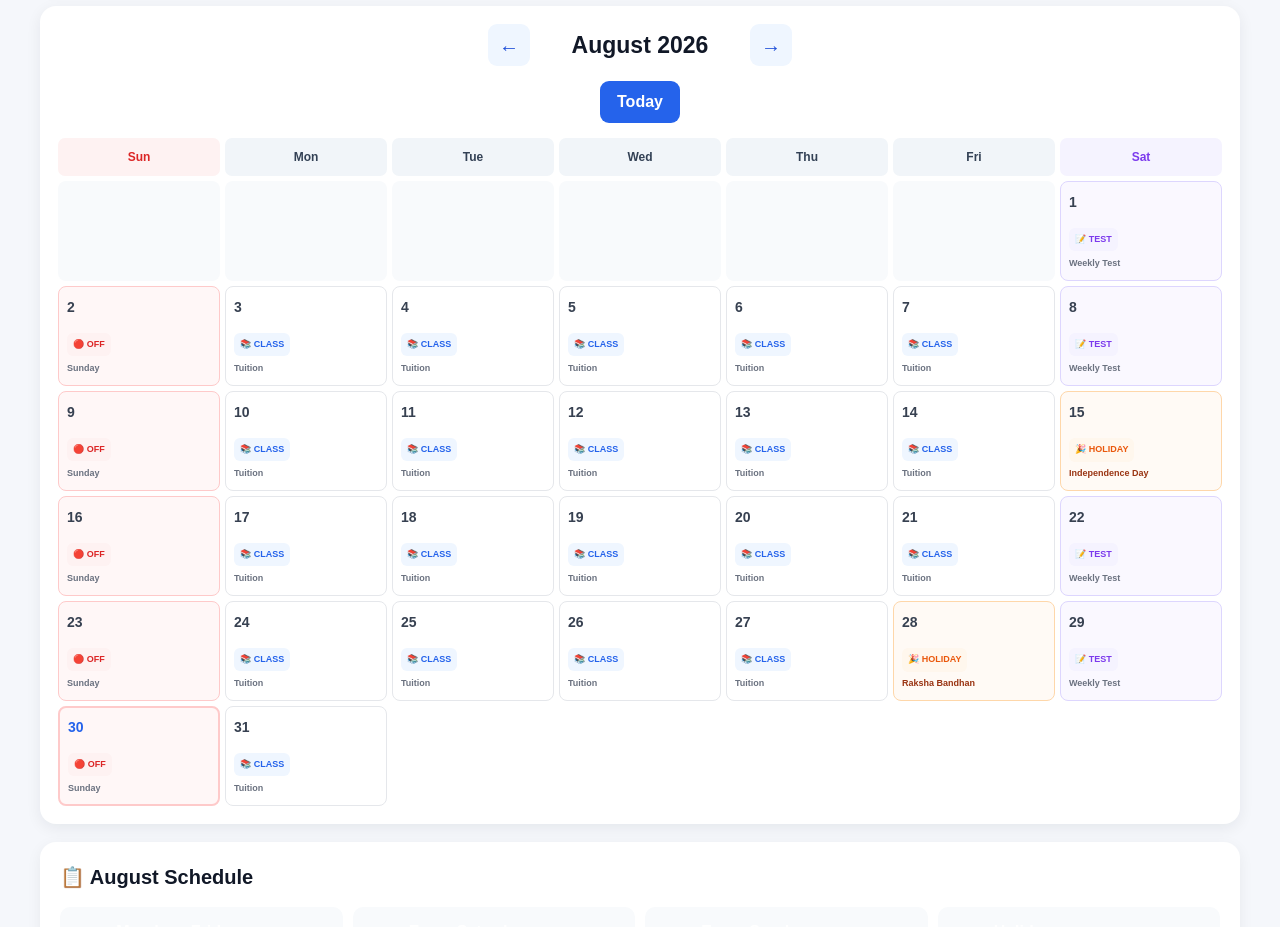
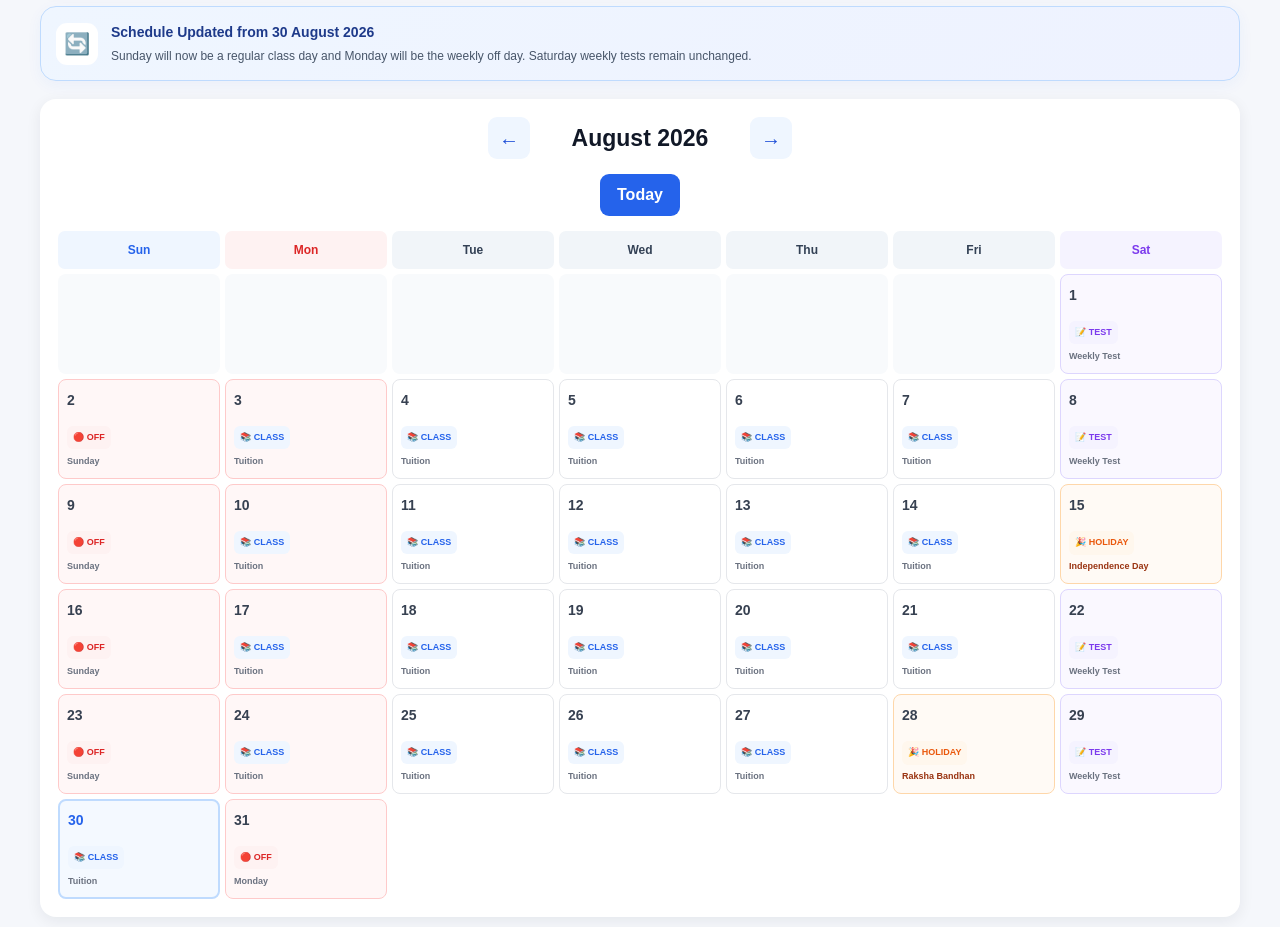
Before and after one commit to harshchauhan201951/ATTENDANCE-PORTAL, a Next.js app: page /student/calendar in a window 1280 px wide. Shown: the part 280-1207 px from the top of the page. Built offline with nearby package versions, Linux system fonts and the light colour scheme.

Commit message:
Update student calendar schedule

```diff
--- a/app/student/calendar/page.tsx
+++ b/app/student/calendar/page.tsx
@@ -698,6 +698,28 @@ function isSaturday(date: Date) {
   return date.getDay() === 6;
 }
 
+function isMonday(date: Date) {
+  return date.getDay() === 1;
+}
+
+/*
+  IMPORTANT SCHEDULE CHANGE
+
+  Before 30 August 2026:
+  - Sunday = OFF
+  - Monday-Friday = Regular Class
+  - Saturday = Weekly Test
+
+  From 30 August 2026 onward:
+  - Sunday = Regular Class
+  - Monday = OFF
+  - Tuesday-Friday = Regular Class
+  - Saturday = Weekly Test
+
+  Existing holidays always have priority.
+*/
+const SCHEDULE_CHANGE_DATE = "2026-08-30";
+
 export default function StudentCalendarPage() {
   const today = new Date();
 
@@ -770,17 +792,31 @@ export default function StudentCalendarPage() {
     );
   }
 
+  function isNewScheduleActive(date: Date) {
+    return dateKey(date) >= SCHEDULE_CHANGE_DATE;
+  }
+
   function getDayInfo(date: Date) {
     const holiday = getHoliday(date);
 
-    // Holiday always gets priority.
-    // If a holiday is on Saturday, it remains HOLIDAY,
-    // not Weekly Test.
+    /*
+      Holiday always gets priority.
+      This means if Monday/Sunday/Saturday has
+      a holiday, it remains HOLIDAY.
+    */
     if (holiday) {
       return holiday;
     }
 
-    if (isSunday(date)) {
+    const newSchedule =
+      isNewScheduleActive(date);
+
+    /*
+      OLD SCHEDULE
+      Before 30 August 2026:
+      Sunday = OFF
+    */
+    if (!newSchedule && isSunday(date)) {
       return {
         date: dateKey(date),
         title: "Sunday Off",
@@ -790,6 +826,25 @@ export default function StudentCalendarPage() {
       };
     }
 
+    /*
+      NEW SCHEDULE
+      From 30 August 2026:
+      Monday = OFF
+    */
+    if (newSchedule && isMonday(date)) {
+      return {
+        date: dateKey(date),
+        title: "Monday Off",
+        type: "holiday" as const,
+        description:
+          "Monday is a weekly tuition holiday.",
+      };
+    }
+
+    /*
+      Saturday remains Weekly Test
+      throughout the calendar.
+    */
     if (isSaturday(date)) {
       return {
         date: dateKey(date),
@@ -800,13 +855,42 @@ export default function StudentCalendarPage() {
       };
     }
 
-    return null;
+    /*
+      All remaining days are regular classes.
+    */
+    return {
+      date: dateKey(date),
+      title: "Regular Class",
+      type: "class" as const,
+      description:
+        "Regular tuition class.",
+    };
+  }
+
+  function isOffDay(date: Date) {
+    const holiday = getHoliday(date);
+
+    if (holiday) {
+      return false;
+    }
+
+    const newSchedule =
+      isNewScheduleActive(date);
+
+    if (!newSchedule && isSunday(date)) {
+      return true;
+    }
+
+    if (newSchedule && isMonday(date)) {
+      return true;
+    }
+
+    return false;
   }
 
   return (
     <main style={styles.page}>
       <div style={styles.container}>
-
         <header style={styles.header}>
           <div>
             <div style={styles.badge}>
@@ -847,7 +931,7 @@ export default function StudentCalendarPage() {
 
           <Legend
             icon="🔴"
-            title="Every Sunday - OFF"
+            title="Weekly Off Day"
             color="#dc2626"
             background="#fef2f2"
           />
@@ -860,8 +944,25 @@ export default function StudentCalendarPage() {
           />
         </section>
 
+        <section style={styles.changeNotice}>
+          <div style={styles.changeNoticeIcon}>
+            🔄
+          </div>
+
+          <div>
+            <strong style={styles.changeNoticeTitle}>
+              Schedule Updated from 30 August 2026
+            </strong>
+
+            <p style={styles.changeNoticeText}>
+              Sunday will now be a regular class day
+              and Monday will be the weekly off day.
+              Saturday weekly tests remain unchanged.
+            </p>
+          </div>
+        </section>
+
         <section style={styles.calendarCard}>
-
           <div style={styles.calendarTop}>
             <button
               type="button"
@@ -909,6 +1010,9 @@ export default function StudentCalendarPage() {
                   ...(day === "Sun"
                     ? styles.sundayHeader
                     : {}),
+                  ...(day === "Mon"
+                    ? styles.mondayHeader
+                    : {}),
                   ...(day === "Sat"
                     ? styles.saturdayHeader
                     : {}),
@@ -937,15 +1041,24 @@ export default function StudentCalendarPage() {
                 const sunday =
                   isSunday(date);
 
+                const monday =
+                  isMonday(date);
+
                 const saturday =
                   isSaturday(date);
 
                 const holiday =
                   getHoliday(date);
+
+                const offDay =
+                  isOffDay(date);
 
                 const todayDate =
                   dateKey(date) ===
                   dateKey(today);
+
+                const newSchedule =
+                  isNewScheduleActive(date);
 
                 return (
                   <button
@@ -953,7 +1066,9 @@ export default function StudentCalendarPage() {
                     key={dateKey(date)}
                     onClick={() => {
                       if (info) {
-                        setSelectedEvent(info);
+                        setSelectedEvent(
+                          info
+                        );
                       }
                     }}
                     style={{
@@ -964,11 +1079,17 @@ export default function StudentCalendarPage() {
                       ...(sunday
                         ? styles.sunday
                         : {}),
+                      ...(monday
+                        ? styles.monday
+                        : {}),
                       ...(saturday
                         ? styles.saturday
                         : {}),
                       ...(holiday
                         ? styles.holiday
+                        : {}),
+                      ...(offDay
+                        ? styles.offDay
                         : {}),
                     }}
                   >
@@ -1001,7 +1122,7 @@ export default function StudentCalendarPage() {
                           {holiday.title}
                         </div>
                       </>
-                    ) : sunday ? (
+                    ) : offDay ? (
                       <>
                         <div
                           style={styles.offLabel}
@@ -1012,7 +1133,10 @@ export default function StudentCalendarPage() {
                         <div
                           style={styles.smallText}
                         >
-                          Sunday
+                          {newSchedule &&
+                          monday
+                            ? "Monday"
+                            : "Sunday"}
                         </div>
                       </>
                     ) : saturday ? (
@@ -1068,7 +1192,10 @@ export default function StudentCalendarPage() {
 
               <div>
                 <strong>
-                  Monday - Friday
+                  {year >= 2026 &&
+                  month >= 7
+                    ? "Tuesday - Sunday"
+                    : "Monday - Friday"}
                 </strong>
 
                 <p>
@@ -1100,7 +1227,11 @@ export default function StudentCalendarPage() {
 
               <div>
                 <strong>
-                  Every Sunday
+                  {year > 2026 ||
+                  (year === 2026 &&
+                    month >= 7)
+                    ? "Every Monday"
+                    : "Every Sunday"}
                 </strong>
 
                 <p>
@@ -1196,7 +1327,14 @@ export default function StudentCalendarPage() {
                 {selectedEvent.type ===
                 "test"
                   ? "📝"
-                  : "🎉"}
+                  : selectedEvent.title.includes(
+                      "Off"
+                    )
+                  ? "🔴"
+                  : selectedEvent.type ===
+                    "holiday"
+                  ? "🎉"
+                  : "📚"}
               </div>
 
               <h2 style={styles.modalTitle}>
@@ -1376,6 +1514,46 @@ const styles: {
     fontSize: "12px",
   },
 
+  changeNotice: {
+    background:
+      "linear-gradient(135deg,#eff6ff,#eef2ff)",
+    border: "1px solid #bfdbfe",
+    borderRadius: "16px",
+    padding: "15px",
+    marginBottom: "18px",
+    display: "flex",
+    alignItems: "center",
+    gap: "13px",
+    boxShadow:
+      "0 4px 15px rgba(37,99,235,0.05)",
+  },
+
+  changeNoticeIcon: {
+    width: "42px",
+    height: "42px",
+    borderRadius: "11px",
+    background: "white",
+    display: "flex",
+    alignItems: "center",
+    justifyContent: "center",
+    fontSize: "21px",
+    flexShrink: 0,
+  },
+
+  changeNoticeTitle: {
+    display: "block",
+    color: "#1e3a8a",
+    fontSize: "14px",
+    fontWeight: "800",
+  },
+
+  changeNoticeText: {
+    margin: "4px 0 0",
+    color: "#475569",
+    fontSize: "12px",
+    lineHeight: 1.5,
+  },
+
   calendarCard: {
     background: "white",
     borderRadius: "16px",
@@ -1443,6 +1621,11 @@ const styles: {
   },
 
   sundayHeader: {
+    background: "#eff6ff",
+    color: "#2563eb",
+  },
+
+  mondayHeader: {
     background: "#fef2f2",
     color: "#dc2626",
   },
@@ -1484,6 +1667,11 @@ const styles: {
   },
 
   sunday: {
+    background: "#f4f9ff",
+    borderColor: "#bfdbfe",
+  },
+
+  monday: {
     background: "#fff7f7",
     borderColor: "#fecaca",
   },
@@ -1496,6 +1684,11 @@ const styles: {
   holiday: {
     background: "#fffaf5",
     borderColor: "#fed7aa",
+  },
+
+  offDay: {
+    background: "#fff7f7",
+    borderColor: "#fecaca",
   },
 
   dayNumber: {
```
